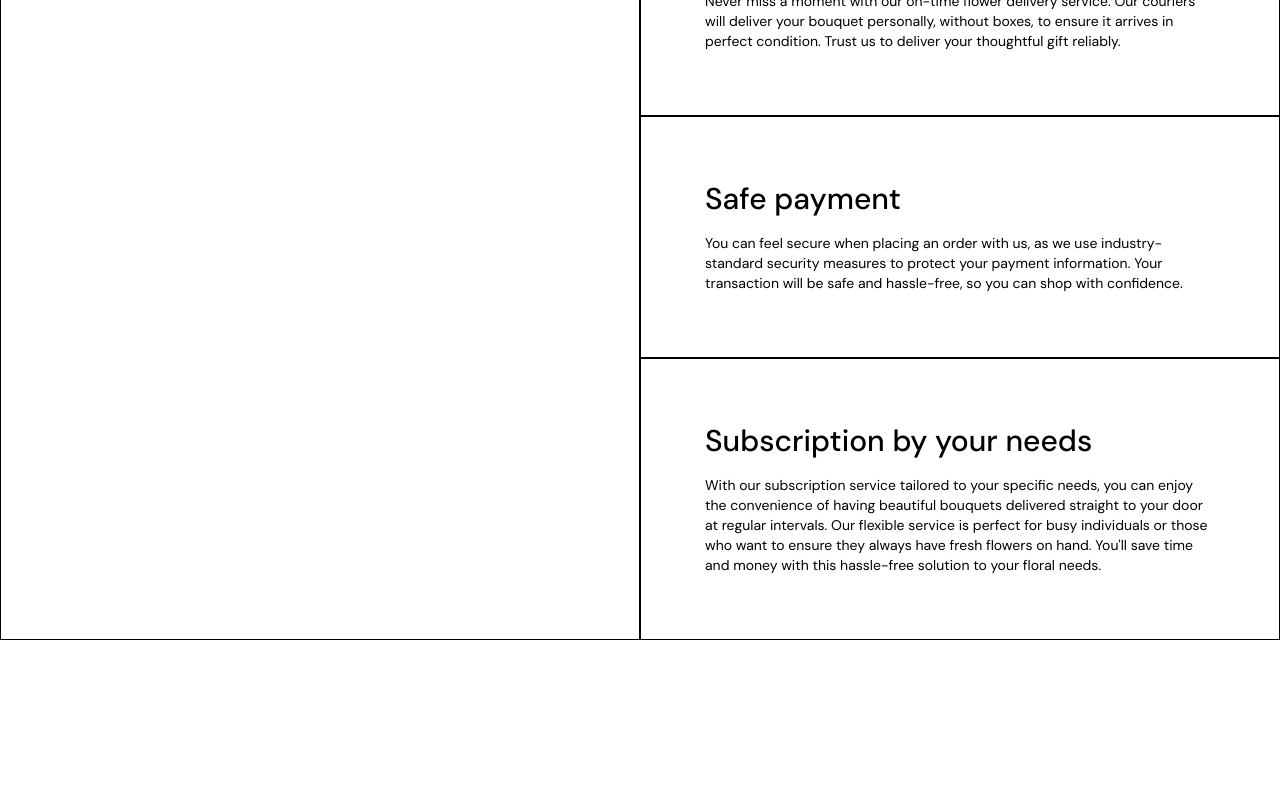
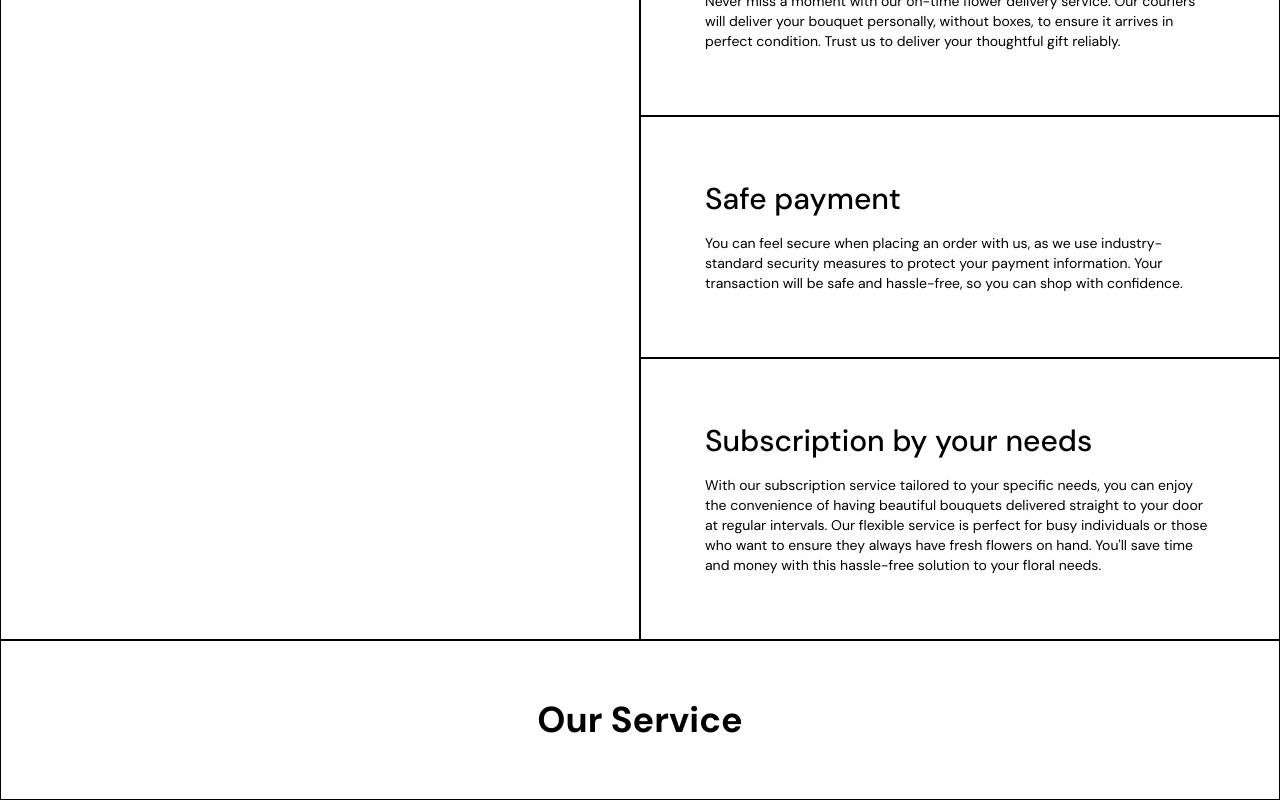
Before and after one commit to JeralSandeeptha/Flower-Delivery-Shop, a Vue app: page / in a window 1280 px wide. Shown: the part 408-1208 px from the top of the page. Before the commit the page ends 1048 px from the top, so only its background shows below. Built offline with nearby package versions, Linux system fonts and the light colour scheme.

Commit message:
Added home-service section

```diff
--- /dev/null
+++ b/src/components/home-service/HomeService.vue
@@ -0,0 +1,13 @@
+<script setup lang="ts">
+import Header from '../../components/header/Header.vue';
+</script>
+
+<template>
+    <div class="w-full min-h-[20vh] border-1 flex items-center justify-center">
+        <Header title="Our Service"/>
+    </div>
+</template>
+
+<style scoped>
+
+</style>
--- a/src/views/home-page/HomePage.vue
+++ b/src/views/home-page/HomePage.vue
@@ -1,9 +1,11 @@
 <script setup lang="ts">
 import WhyChooseUs from '../../components/why-choose-us/WhyChooseUs.vue';
+import HomeService from '../../components/home-service/HomeService.vue';
 </script>
 
 <template>
     <WhyChooseUs />
+    <HomeService />
 </template>
 
 <style scoped>
```
